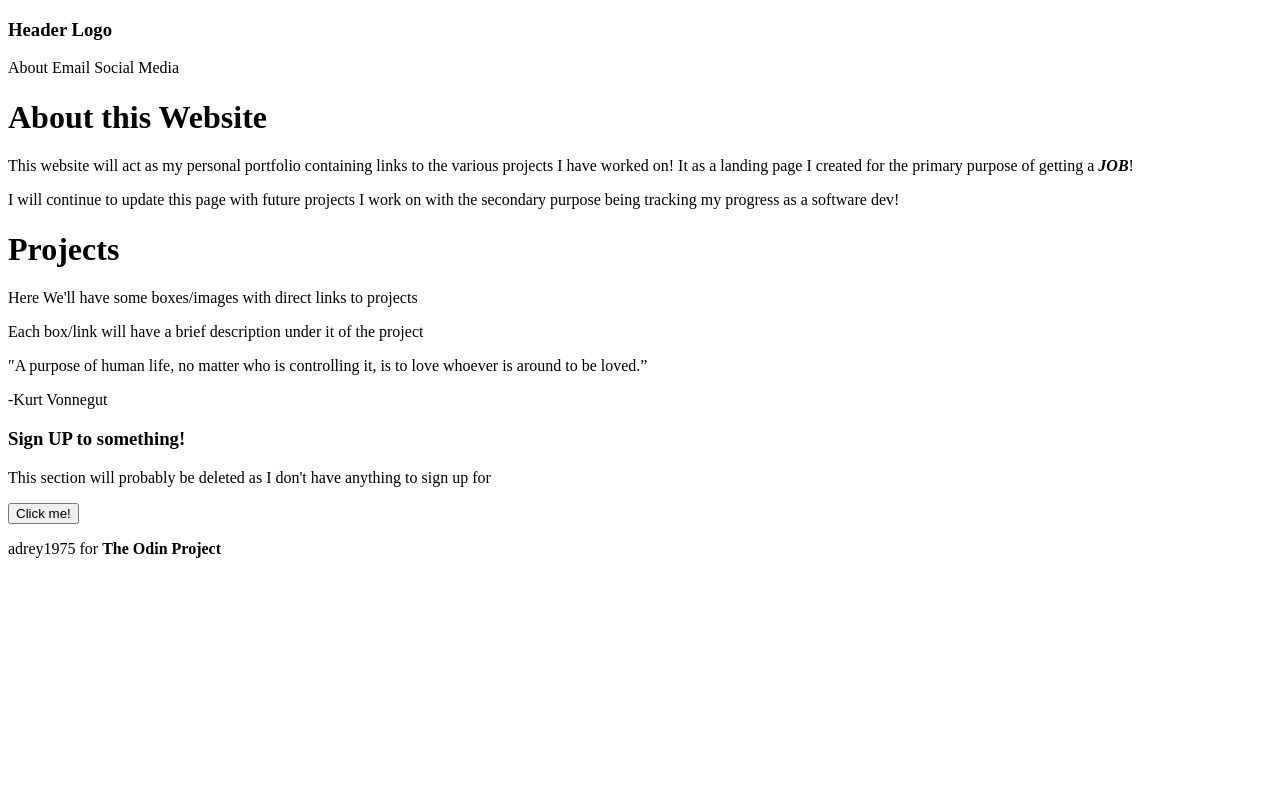
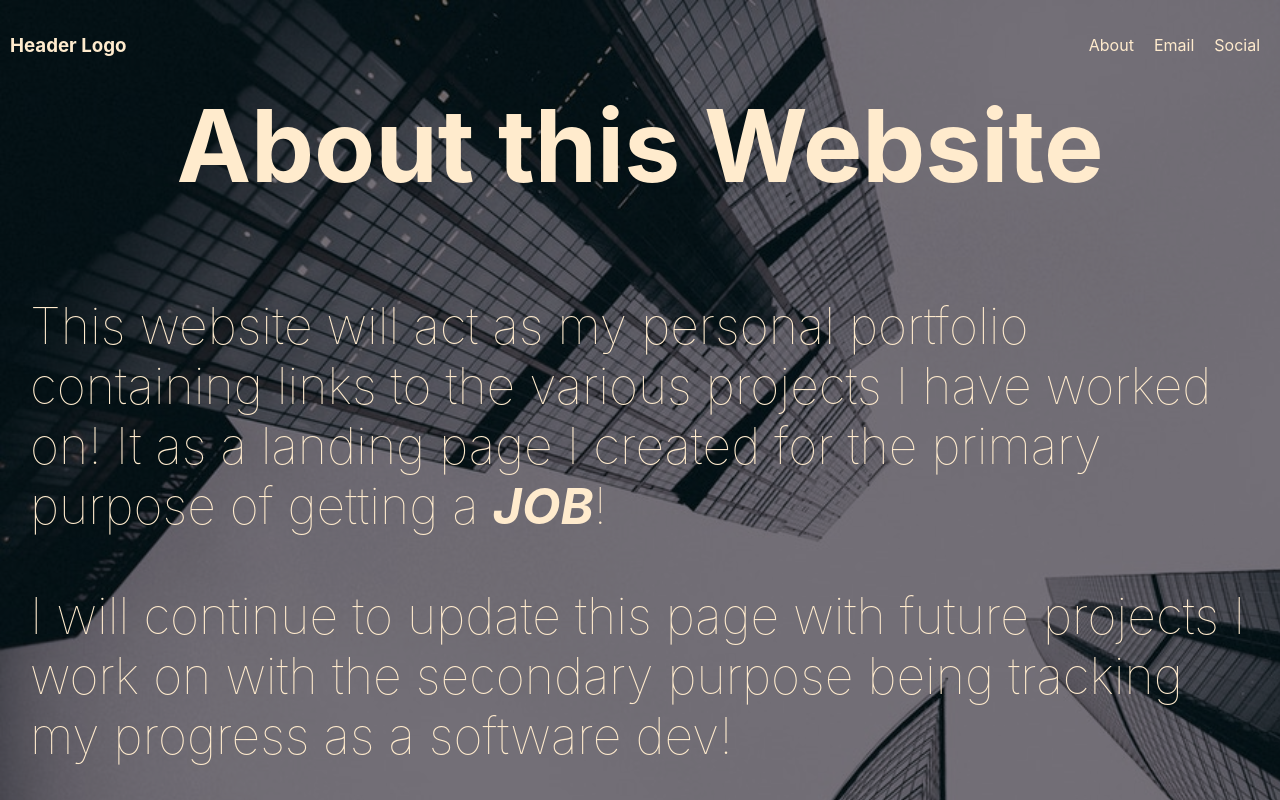
Before and after one commit to adrey1975/Landing-Page, a plain HTML site: page Main/index.html in a window 1280 px wide. Shown: the top 800 px of the page. Drawn offline with Linux system fonts and the light colour scheme.

Commit message:
Added a background image to header, as well as other minor changes to CSS

```diff
--- /dev/null
+++ b/Main/CSS/styles.css
@@ -0,0 +1,48 @@
+body{
+    display: flex;
+    flex-direction: column;
+    margin: 0;
+    font-family: -apple-system, BlinkMacSystemFont, 'Segoe UI', Roboto, Oxygen, Ubuntu, Cantarell, 'Open Sans', 'Helvetica Neue', sans-serif;
+}
+
+.top{
+    background-color: rgb(116, 112, 120);;
+    color:blanchedalmond;
+    background-image: url("../images/header-img.jpg");
+    background-size: cover;
+    background-blend-mode: multiply;
+
+    padding-top: 15px;
+    padding-bottom: 400px;
+}
+
+.about-container{
+    display: flex;
+    flex-direction: column;
+    align-items: center;
+}
+
+.header-for-about{
+    font-size: 100px;
+    margin: 10px;
+}
+.about-main{
+    font-size: 50px;
+    margin: 10px;
+    padding: 20px;
+    font-weight: 100;
+}
+
+.header{
+    display: flex;
+}
+.logo{
+    margin-left: 10px;
+}
+
+.header-links{
+    display: flex;
+    margin: auto;
+    margin-right: 20px;
+    gap: 20px;
+}
--- a/Main/index.html
+++ b/Main/index.html
@@ -1,7 +1,7 @@
 <!DOCTYPE html>
 <html lang="en">
 <head>
-    <link rel="stylesheet" href="styles.css">
+    <link rel="stylesheet" href="CSS/styles.css">
     <meta charset="UTF-8">
     <meta http-equiv="X-UA-Compatible" content="IE=edge">
     <meta name="viewport" content="width=device-width, initial-scale=1.0">
@@ -9,18 +9,17 @@
 </head>
 <body>
     <div class="top sect-1">
-        <!--img src="headerimg.jpg" alt="Palm trees with building backdrop"-->
-        <div class="Header">
-            <h3>Header Logo</h3>
+        <div class="header">
+            <h3 class="logo">Header Logo</h3>
             <div class="header-links">
                 <a>About</a>
                 <a>Email</a>
-                <a>Social Media</a>
+                <a>Social</a>
             </div>
         </div>
-
-        <h1>About this Website</h1>
-        <main>
+        <div class="about-container">
+            <h1 class="header-for-about">About this Website</h1>
+            <main class="about-main">
                 <p>
                     This website will act as my personal portfolio containing links
                     to the various projects I have worked on! It as a landing page
@@ -32,6 +31,7 @@
                     with the secondary purpose being tracking my progress as a software dev!
                 </p>
             </main>
+        </div>
     </div>
     <div class="mid-1 sect-2">
         <h1 class="mid-header">Projects</h1>
```
Also changed, not shown: Main/images/header-img.jpg (added), Main/images/headerimg.jpg (added), Main/styles.css (deleted), README.md, 2 other files. Lines whose indentation alone changed are shown as unchanged.
